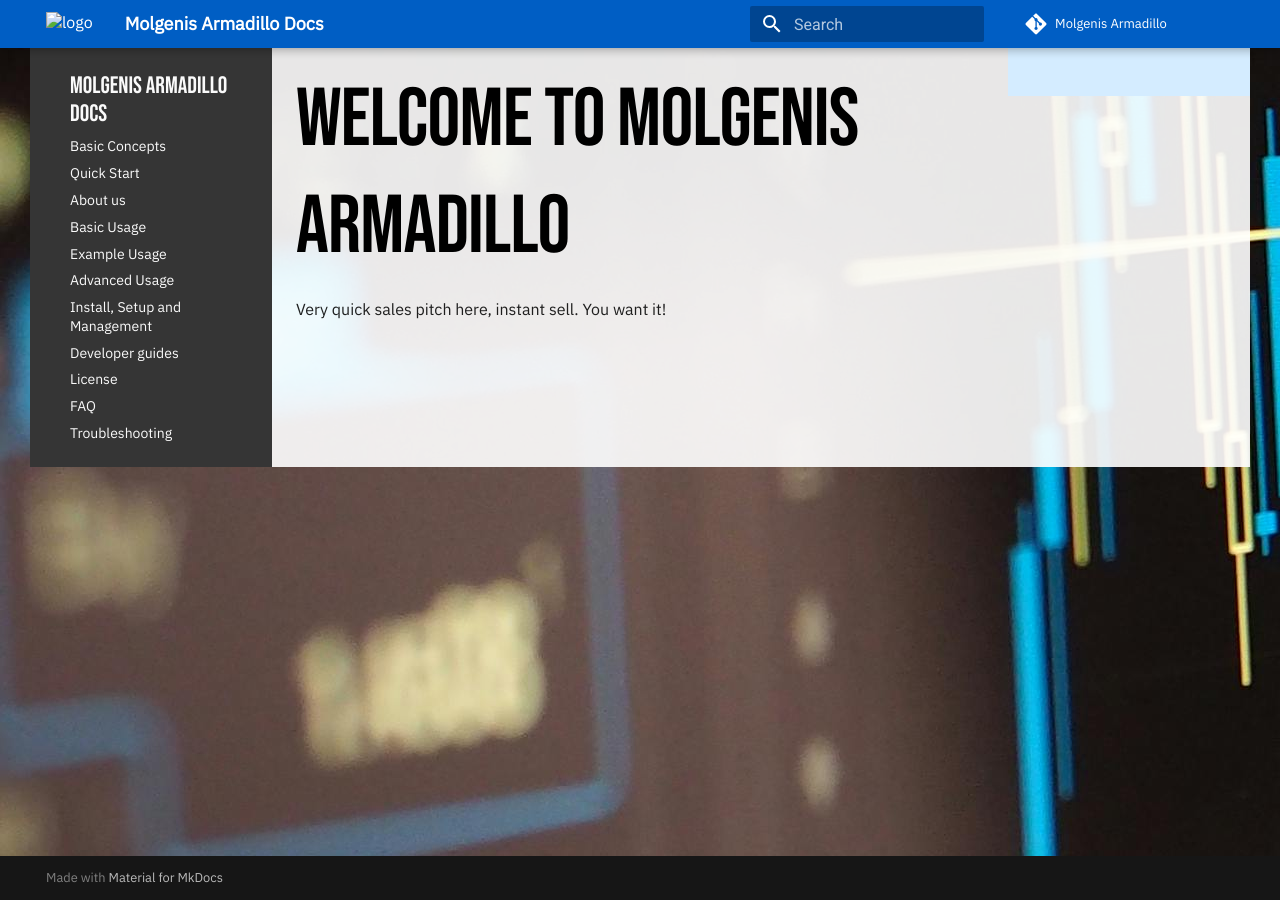
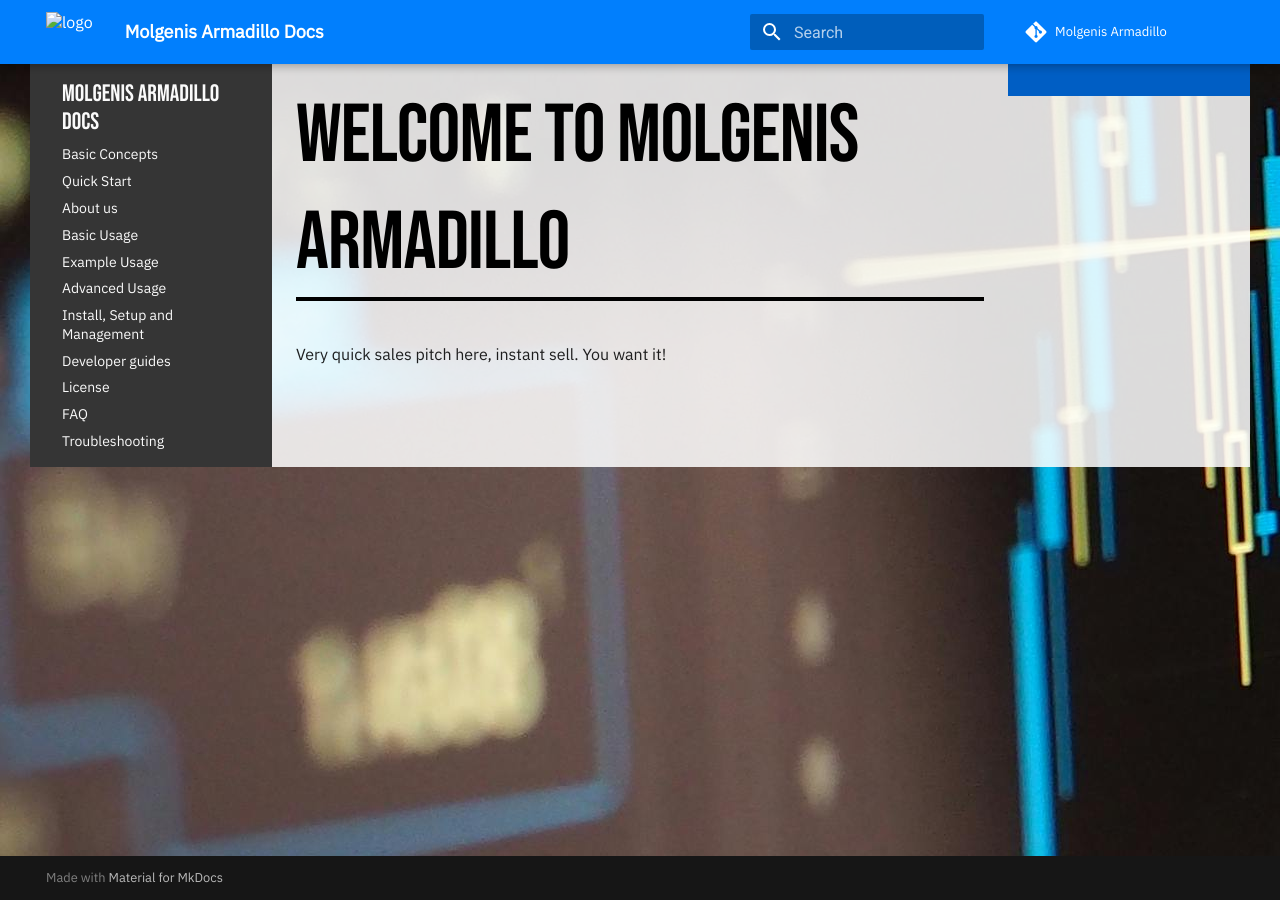
Before and after one commit to molgenis/molgenis-service-armadillo, an MkDocs documentation site: the page built from docs/index.md, in a window 1280 px wide. Built offline with MkDocs 1.6.1 and Material for MkDocs 9.7.7, drawn with Linux system fonts in a browser that asks for light colours; comment, search, counter and statistics services are not loaded.

Commit message:
style: make top menu molgenis blue

```diff
--- a/docs/css/style.css
+++ b/docs/css/style.css
@@ -12,15 +12,18 @@
     background-repeat: no-repeat;
 }
 
+/* Container for main text*/
 body > div.md-container > main > div {
-    background-color: rgba(255, 255, 255, 0.9);
+    background-color: rgba(255, 255, 255, 0.85);
 }
 
+/* Left menu colours*/
 body > div.md-container > main > div > div.md-sidebar.md-sidebar--primary{
     background-color:  #353535;
     color: #fafafa;
 }
 
+/* Selected item left menu*/
 body > div.md-container > main > div > div.md-sidebar.md-sidebar > div > div > nav > ul > li.md-nav__item.md-nav__item--active > a {
     border: transparent;
     background-color: #353535;
@@ -31,6 +34,7 @@
     font-weight: 700;
 }
 
+/* Padding left to of selected text in left menu*/
 body > div.md-container > main > div > div.md-sidebar.md-sidebar > div > div > nav > ul > li.md-nav__item.md-nav__item--active > a > span {
     padding-left: 0.5em;
 }
@@ -46,27 +50,40 @@
     line-height: normal;
 }
 
+/* Text colour of title in left menu*/
 body > div.md-container > main > div > div.md-sidebar.md-sidebar--primary > div > div > nav > label {
     color: #fafafa;
 }
 
+/* Text colour of title in right menu*/
 body > div.md-container > main > div > div.md-sidebar.md-sidebar--secondary > div > div > nav > label {
-    color: #353535;
+    /*color: #353535;*/
+    color: #fafafa;
 }
+/* Styling right menu*/
 body > div.md-container > main > div > div.md-sidebar.md-sidebar--secondary {
-    background-color: #d4ecff;
-    color: #353535;
+    /*background-color: #d4ecff;*/
+    /*color: #353535;*/
+    background-color: #005EC4;
+    color: #fafafa;
 }
 
+body > div.md-container > main > div > div.md-sidebar.md-sidebar--secondary > div > div > nav > ul > li,
+body > div.md-container > main > div > div.md-sidebar.md-sidebar--secondary > div > div > nav > ul > li > a{
+    color: #FAFAFA;
+}
+
+/* Menu styling */
 .md-sidebar {
-    background-color: #005EC4;
-    padding: 1.2rem;
+    padding: 0.8rem;
     height: 100%;
 }
 
+/* Move text up so it touches top navbar*/
 .md-main__inner {
     margin-top: 0;
 }
+
 /*Set font for all text*/
 body {
     font-family: "IBM Plex Sans", sans-serif;
@@ -84,7 +101,10 @@
 .md-typeset  h1 {
     color: black;
     font-size: 82px;
-    margin: 0;
+    border-bottom-color: black;
+    border-bottom-style: solid;
+    border-bottom-width: 4.5px;
+    margin-bottom: 0.5em;
 }
 
 .md-typeset h2 {
@@ -130,6 +150,15 @@
     font-family: "IBM Plex Mono", sans-serif;
 }
 
+/* Top navbar*/
 body > header.md-header {
-    background-color: #005EC4;
+    background-color: #017FFD;
 }
+
+.md-header__button.md-logo img {
+    height: 2.5em;
+}
+
+.md-typeset a {
+    color: #017FFD;
+}
```
